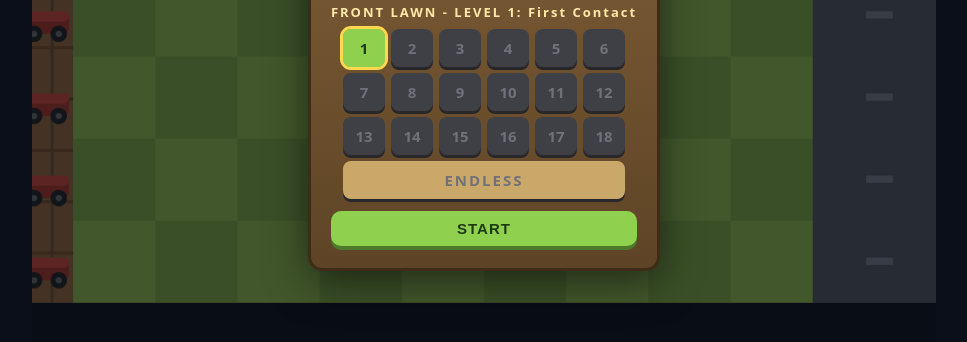
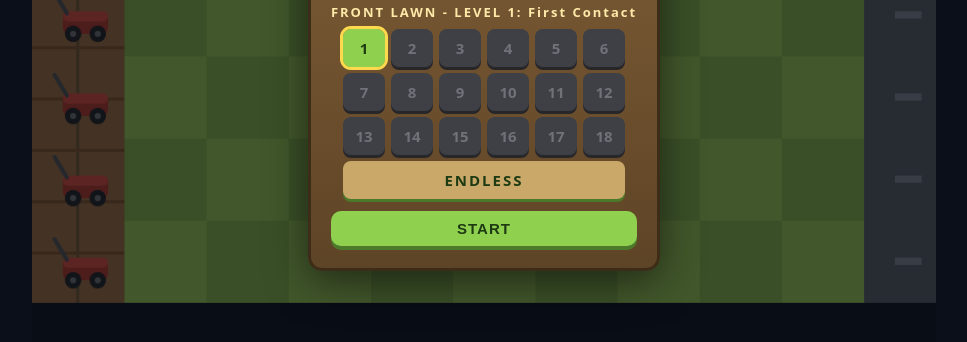
Before and after one commit to dafioram/BackyardClone, a website: page index.html in a window 1280 px wide. Shown: the part 198-540 px from the top of the page, without its empty margins (156-1123 px from the left). Drawn offline with Linux system fonts and the light colour scheme.

Commit message:
Improve visuals, allow endless from the start

```diff
--- a/index.html
+++ b/index.html
@@ -157,7 +157,7 @@ try{var _b=window.hatchWidget;if(_b&&_b.getState){var _s=_b.getState({});if(_s){
 function saveGame(){try{var b2=window.hatchWidget;if(b2&&b2.setState)b2.setState({maxLevel:maxLevel,endlessBest:endlessBest});}catch(e){}}
 
 /* ================= defs ================= */
-var COLS=9,ROWS=5,CELL=80,LX=40,LY=80;
+var COLS=9,ROWS=5,CELL=80,LX=90,LY=80;
 var ORDER=['sunflower','peashooter','wallnut','cherrybomb','snowpea','repeater'];
 var PDEFS={
   sunflower:{name:'Sunflower',cost:50,rech:7.5,hp:300,unlock:1},
@@ -183,7 +183,7 @@ var selected,shovelOn,hover,plantedAt,bannerTO;
 
 function resetField(){
   sun=150;plants=[];zombies=[];peas=[];suns=[];parts=[];craters=[];
-  mowers=[];for(var r=0;r<ROWS;r++)mowers.push({row:r,x:14,state:'ready',bob:0});
+  mowers=[];for(var r=0;r<ROWS;r++)mowers.push({row:r,x:52,state:'ready',bob:0});
   events=[];evIdx=0;flagFracs=[];
   gameT=0;killed=0;totalZ=0;skyT=5;introT=0;shakeT=0;shakeMag=0;flashT=0;winT=0;lostFlag=false;
   selected=null;shovelOn=false;hover=null;plantedAt={};
@@ -372,7 +372,7 @@ function update(dt){
       z.x-=z.speed*(z.slowT>0?0.5:1)*dt;
     }
     var m=mowers[z.row];
-    if(m.state==='ready'&&z.x<58){m.state='run';SFX.mower();}
+    if(m.state==='ready'&&z.x<96){m.state='run';SFX.mower();}
     if(m.state==='spent'&&z.x<40&&!lostFlag){gameOver();}
   }
   for(var k=peas.length-1;k>=0;k--){var pea=peas[k];pea.x+=430*dt;pea.life-=dt;
@@ -628,8 +628,8 @@ function drawPacket(i){
   var locked=!availSet[type];
   ctx.fillStyle='#2c1f12';rr(x,y,64,56,6);ctx.fill();
   ctx.fillStyle=selected===type?'#ffe9a8':'#c9a86a';rr(x+2,y+2,60,52,5);ctx.fill();
-  ctx.save();ctx.beginPath();ctx.rect(x+2,y+2,60,32);ctx.clip();
-  drawPlant(type,x+32,y+32,0.6,gameT+i*1.3,{ph:i*1.3});
+  ctx.save();ctx.beginPath();ctx.rect(x+2,y+2,60,36);ctx.clip();
+  drawPlant(type,x+32,y+36,0.52,gameT+i*1.3,{ph:i*1.3});
   ctx.restore();
   if(locked){
     ctx.fillStyle='rgba(70,70,70,0.8)';rr(x+2,y+2,60,52,5);ctx.fill();
@@ -684,12 +684,12 @@ function render(){
   ctx.fillStyle='#5d6167';ctx.fillRect(LX+COLS*CELL,LY,W-(LX+COLS*CELL),ROWS*CELL);
   ctx.fillStyle='#43464b';ctx.fillRect(LX+COLS*CELL,LY,W-(LX+COLS*CELL),5);
   ctx.fillStyle='#8a8f96';
-  for(r=0;r<ROWS;r++)ctx.fillRect(812,LY+r*CELL+36,26,7);
-  ctx.fillStyle='#a9743f';ctx.fillRect(0,LY,40,ROWS*CELL);
+  for(r=0;r<ROWS;r++)ctx.fillRect(840,LY+r*CELL+36,26,7);
+  ctx.fillStyle='#a9743f';ctx.fillRect(0,LY,90,ROWS*CELL);
   ctx.fillStyle='#8a5628';
-  for(var b=0;b<8;b++)ctx.fillRect(0,LY+b*50,40,3);
+  for(var b=0;b<8;b++)ctx.fillRect(0,LY+b*50,90,3);
   ctx.fillStyle='#7a5c33';
-  for(b=0;b<8;b++)ctx.fillRect(18,LY+b*50+3,3,47);
+  for(b=0;b<8;b++)ctx.fillRect(43,LY+b*50+3,3,47);
   for(i=0;i<craters.length;i++){var cr=craters[i];
     ctx.fillStyle='rgba(60,45,30,0.85)';
     ctx.beginPath();ctx.ellipse(cellCX(cr.col),LY+cr.row*CELL+52,30,16,0,0,TAU);ctx.fill();
@@ -804,12 +804,12 @@ function buildLvlGrid(){
   })(L);
   var e=document.createElement('button');
   e.className='pvz-lvlbtn endless';e.id='pvzLvlBtnE';e.textContent='ENDLESS';
-  e.addEventListener('click',function(){if(maxLevel<ENDLESS){SFX.denied();return;}SFX.click();selLevel=ENDLESS;updLvlGrid();});
+  e.addEventListener('click',function(){SFX.click();selLevel=ENDLESS;updLvlGrid();});
   g.appendChild(e);
   updLvlGrid();
 }
 function updLvlGrid(){
-  if(selLevel>maxLevel)selLevel=maxLevel;
+  if(selLevel!==ENDLESS&&selLevel>maxLevel)selLevel=maxLevel;
   if(selLevel<1)selLevel=1;
   for(var L=1;L<=18;L++){
     var b=$('pvzLvlBtn'+L);
@@ -817,7 +817,7 @@ function updLvlGrid(){
     b.classList.toggle('sel',L===selLevel);
   }
   var e=$('pvzLvlBtnE');
-  e.classList.toggle('locked',maxLevel<ENDLESS);
+  e.classList.toggle('locked',false);
   e.classList.toggle('sel',selLevel>=ENDLESS);
   var zl=$('pvzZoneLabel');
   if(selLevel>=ENDLESS)zl.textContent='ENDLESS'+(endlessBest>0?' - BEST '+endlessBest+' KILLS':' - SURVIVE');
```
Also changed, not shown: tests/game.spec.js (+15 -23 lines).
